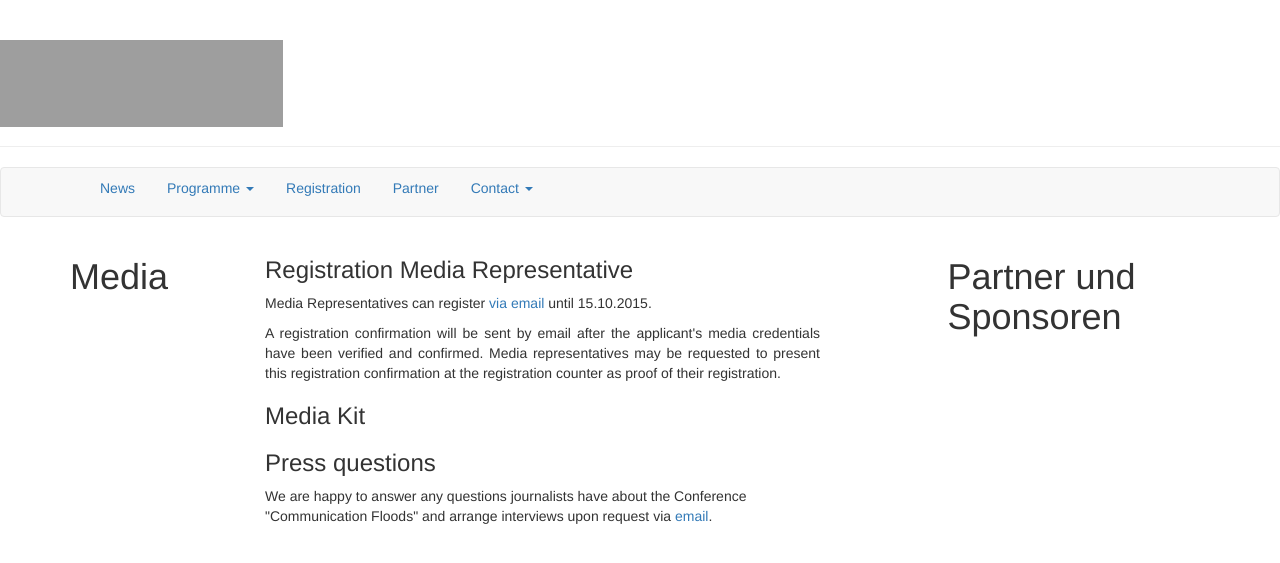
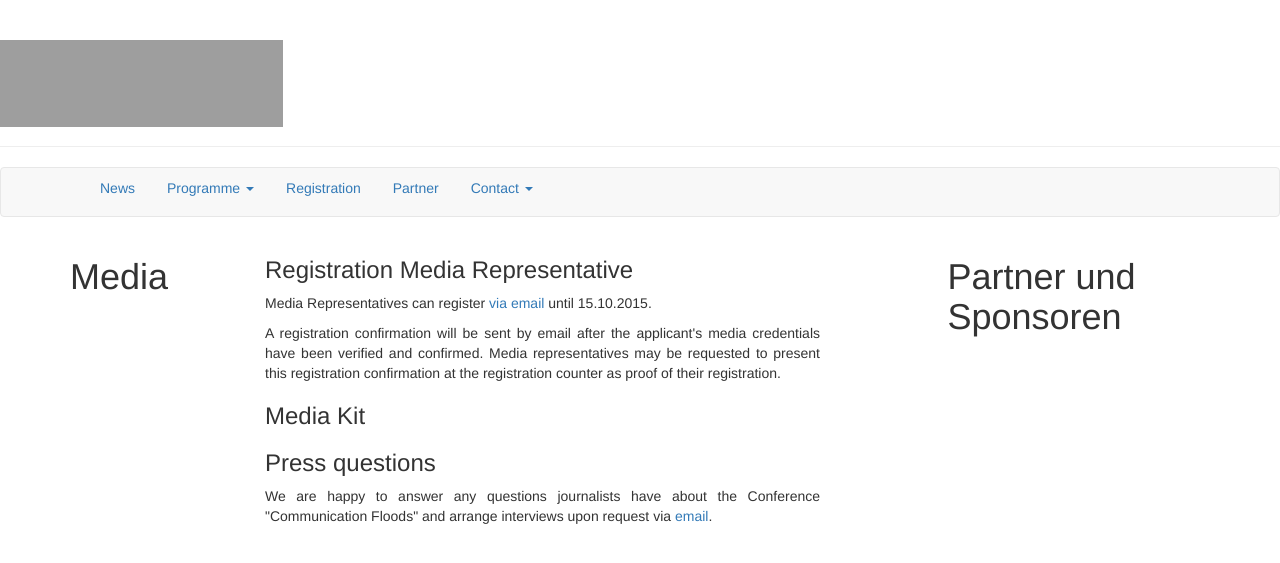
Before and after one commit to susedev/test, a Jekyll site: the page built from media.html, in a window 1280 px wide. Shown: the top 563 px of the page. Built offline with Jekyll 4.4.1, drawn with Linux system fonts in a browser that asks for light colours; nearby versions of some CDN libraries; grey boxes are pictures that could not be loaded.

Commit message:
Edit from JekyllCMS

```diff
--- a/media.html
+++ b/media.html
@@ -12,4 +12,4 @@ language: en
 
 <h3>Press questions</h3>
 
-<p>We are happy to answer any questions journalists have about the Conference &quot;Communication Floods&quot; and arrange interviews upon request via <a href="mailto:kommunikationsfluten@eijc.eu?subject=Press%20questions">email</a>.</p>
+<p style="text-align: justify;">We are happy to answer any questions journalists have about the Conference &quot;Communication Floods&quot; and arrange interviews upon request via <a href="mailto:kommunikationsfluten@eijc.eu?subject=Press%20questions">email</a>.</p>
```
